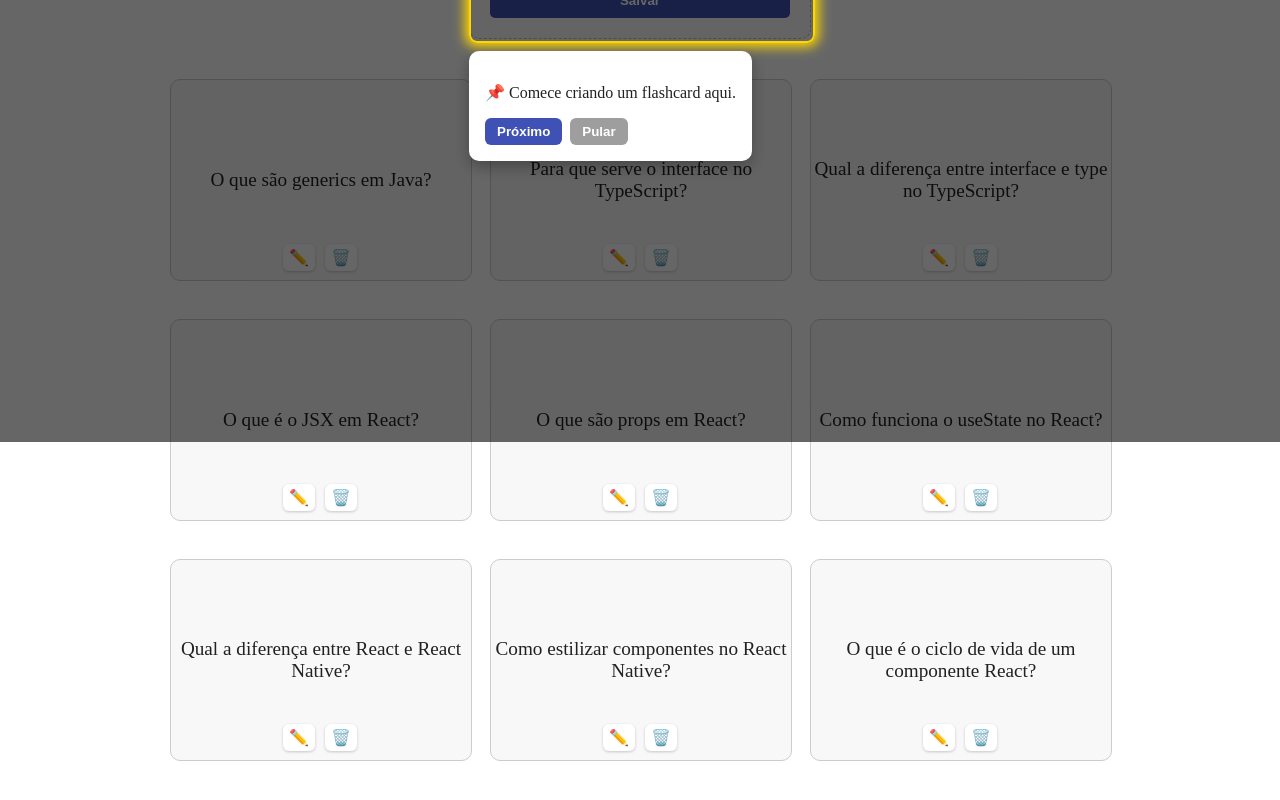
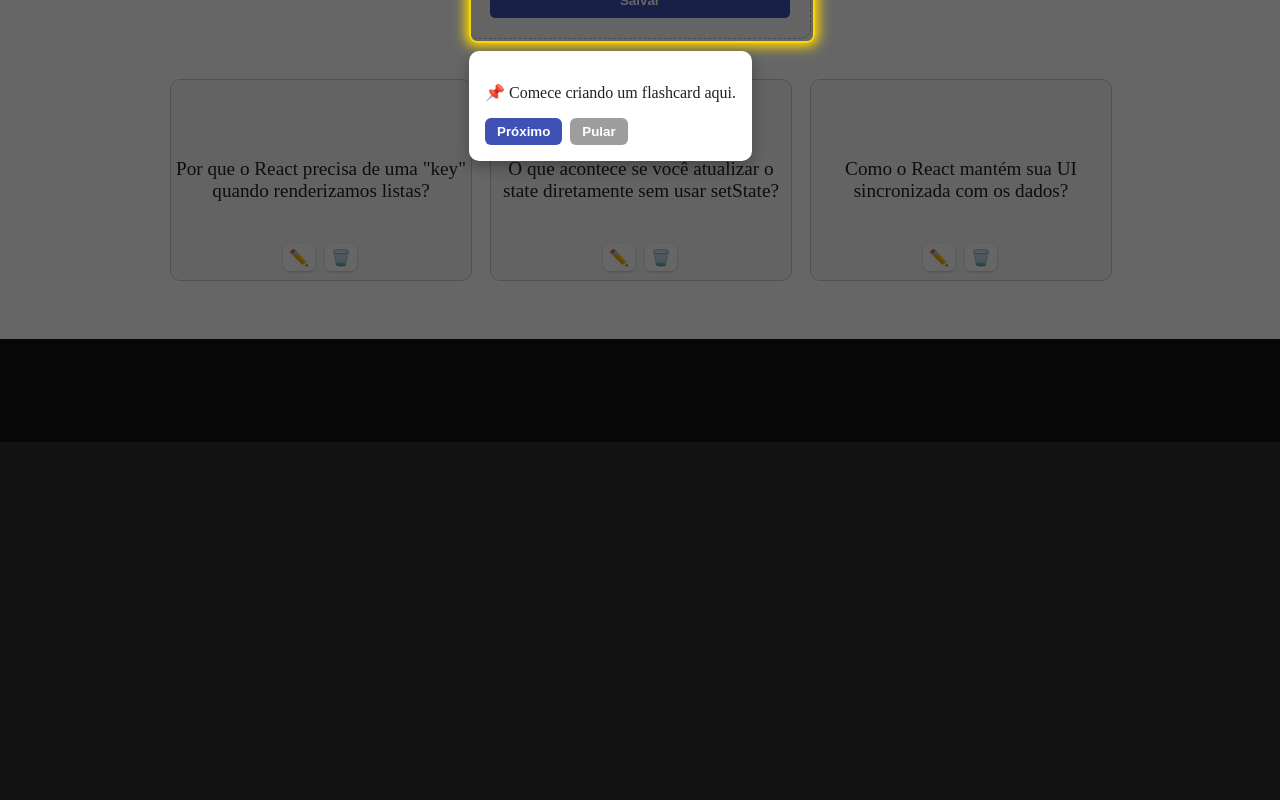
Before and after one commit to aldruin/flashcards-app-react-typescript-frontend, a React (Vite) app: page / in a window 1280 px wide. Shown: the part 358-1158 px from the top of the page. After the commit the page ends 800 px from the top, so only its background shows below. Built offline with nearby package versions, Linux system fonts and the light colour scheme.

Commit message:
Implementa persistencia de Cards no Local Storage

```diff
--- a/src/pages/Flashcards.tsx
+++ b/src/pages/Flashcards.tsx
@@ -5,54 +5,38 @@ import ModalEdicaoFlashcard from '../components/ModalEdicaoFlashcard';
 import FlashcardList from '../components/FlashcardList';
 import './Flashcards.css';
 
+type Flashcard = {
+  id: string;
+  pergunta: string;
+  resposta: string;
+};
+
+
 const Flashcards = () => {
-  const [cards, setCards] = useState([
+  const [cards, setCards] = useState<Flashcard[]>(() => {
+    try {
+      const salvos = localStorage.getItem('cards-salvos');
+      return salvos ? JSON.parse(salvos) : [
         {
           id: '1',
-      pergunta: 'O que são generics em Java?',
-      resposta: 'Permitem criar classes e métodos que funcionam com diferentes tipos, mantendo a segurança de tipo.'
+          pergunta: 'Por que o React precisa de uma "key" quando renderizamos listas?',
+          resposta: 'Para o React identificar quais itens mudaram, foram adicionados ou removidos. Isso evita renderizações desnecessárias e melhora a performance.'
         },
         {
           id: '2',
-      pergunta: 'Para que serve o interface no TypeScript?',
-      resposta: 'Para definir a forma de um objeto, garantindo que ele tenha as propriedades e tipos esperados.'
+          pergunta: 'O que acontece se você atualizar o state diretamente sem usar setState?',
+          resposta: 'O componente não será re-renderizado. Sempre use setState (ou setNomeDoEstado com useState) para garantir que o React perceba as mudanças.'
         },
         {
           id: '3',
-      pergunta: 'Qual a diferença entre interface e type no TypeScript?',
-      resposta: 'Ambos definem tipos, mas interface pode ser extendida múltiplas vezes; type é mais flexível para união e composição.'
-    },
-    {
-      id: '4',
-      pergunta: 'O que é o JSX em React?',
-      resposta: 'É uma extensão de sintaxe que permite escrever HTML dentro do JavaScript.'
-    },
-    {
-      id: '5',
-      pergunta: 'O que são props em React?',
-      resposta: 'São dados passados de um componente pai para um componente filho, semelhantes a parâmetros de função.'
-    },
-    {
-      id: '6',
-      pergunta: 'Como funciona o useState no React?',
-      resposta: 'É um hook que permite criar e atualizar um estado dentro de componentes funcionais.'
-    },
-    {
-      id: '7',
-      pergunta: 'Qual a diferença entre React e React Native?',
-      resposta: 'React é usado para web, React Native para criar apps nativos para iOS e Android usando JavaScript.'
-    },
-    {
-      id: '8',
-      pergunta: 'Como estilizar componentes no React Native?',
-      resposta: 'Com o objeto StyleSheet ou usando bibliotecas como Styled Components ou Tailwind React Native.'
-    },
-    {
-      id: '9',
-      pergunta: 'O que é o ciclo de vida de um componente React?',
-      resposta: 'É o conjunto de fases (montagem, atualização, desmontagem) em que o componente passa; controlado via hooks como useEffect.'
+          pergunta: 'Como o React mantém sua UI sincronizada com os dados?',
+          resposta: 'Usando um ciclo de renderização reativo: quando o estado ou props mudam, o React re-renderiza automaticamente os componentes afetados.'
         }
-  ]);
+      ];
+    } catch (error) {
+      return [];
+    }
+  });
 
   const [editandoCard, setEditandoCard] = useState<null | {
     id: string;
@@ -91,6 +75,10 @@ const Flashcards = () => {
       localStorage.setItem('tutorial-visto', 'true'); // marca como visto
     }
   }, []);
+
+  useEffect(() => {
+    localStorage.setItem('cards-salvos', JSON.stringify(cards));
+  }, [cards]);
 
 
   return (
```
Lines whose indentation alone changed are shown as unchanged.
